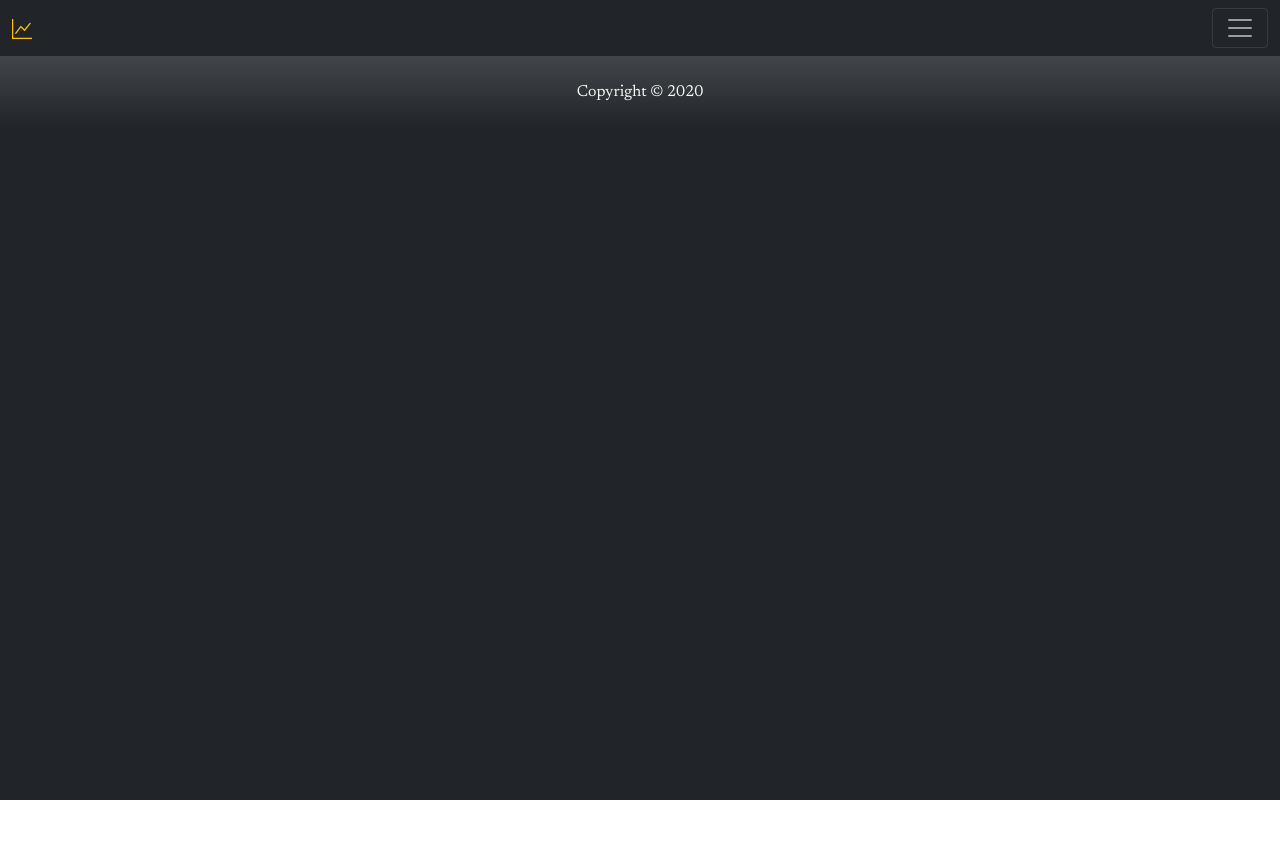
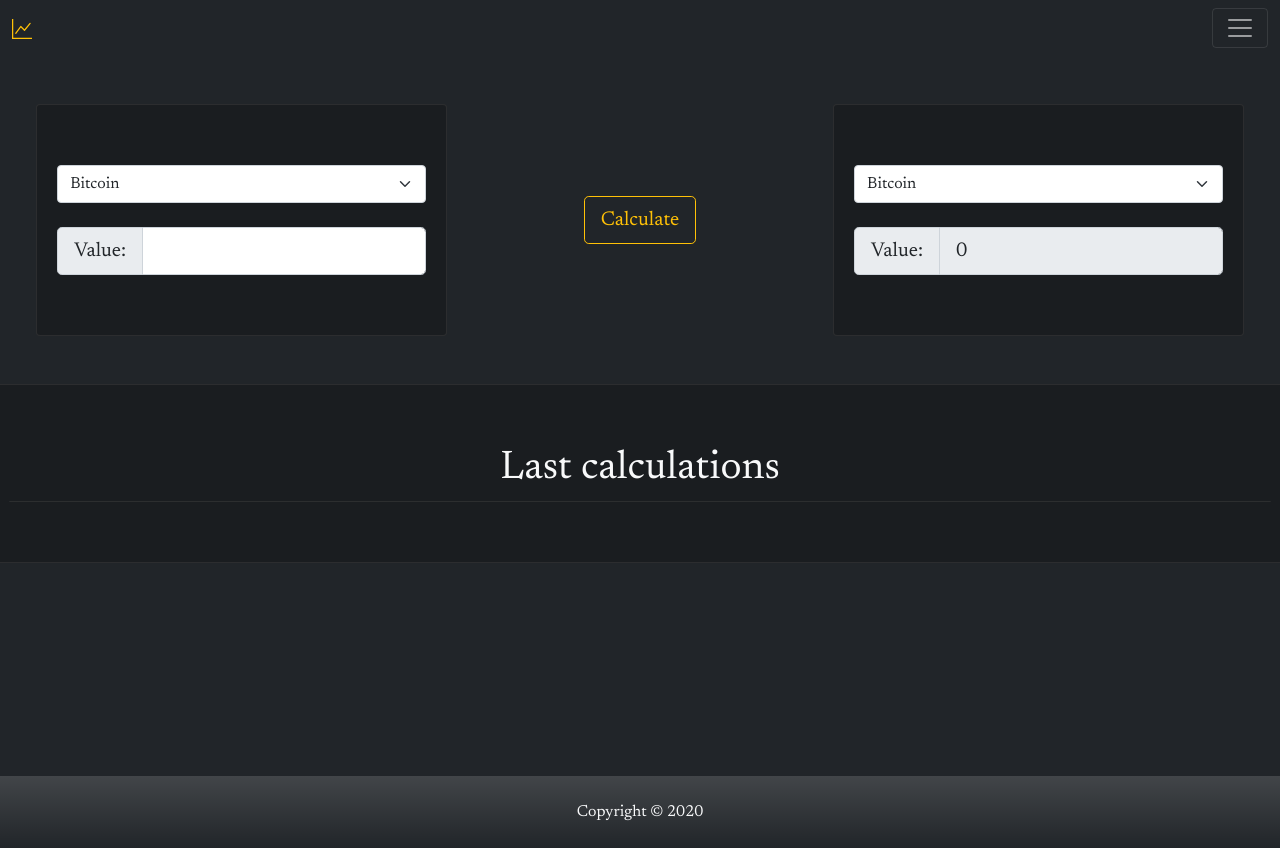
Before and after one commit to MietoProgramming/cryptoexchange, a React (Create React App) app: page /calculator in a window 1280 px wide. Before the commit the page ends 800 px from the top, so only its background shows below. Built offline with nearby package versions, Linux system fonts and the light colour scheme.

Commit message:
calculator view

```diff
--- a/src/components/calculator/Calculator.jsx
+++ b/src/components/calculator/Calculator.jsx
@@ -1,5 +1,168 @@
-import React from "react";
+import React, { useEffect, useState } from "react";
+import "../../styles/calculator.css";
 
 export const Calculator = () => {
-  return <div></div>;
+  const [currency, setCurrency] = useState([]); //TODO: implement redux and delete all data repeats
+  const [topTenHighestValueCurrencies, setTopHighestValueCurrencies] = useState(
+    []
+  );
+  const [inputCurrencyValue, setInputCurrencyValue] = useState(0);
+  const [currentCurrenciesValues, setCurrentCurrenciesValues] = useState({
+    firstValue: {},
+    secondValue: {},
+  });
+  const [resultCurrencyValue, setResultCurrencyValue] = useState(0);
+  const [lastCalculations, setLastCalculations] = useState([]);
+
+  const getData = async () => {
+    let curr;
+    await fetch("../../currencyData.json", {
+      headers: {
+        "Content-Type": "application/json",
+        Accept: "application/json",
+      },
+    })
+      .then((res) => res.json())
+      .then((res) => {
+        console.log(res.Markets);
+        curr = res.Markets;
+      });
+
+    await setTopHighestValueCurrencies(
+      curr.sort((a, b) => b.Volume_24h - a.Volume_24h).slice(0, 10)
+    );
+
+    await setCurrentCurrenciesValues({
+      firstValue: topTenHighestValueCurrencies[0],
+      secondValue: topTenHighestValueCurrencies[0],
+    });
+
+    return curr;
+  };
+
+  const exchangeCurrencies = () => {
+    const res =
+      Math.floor(
+        ((currentCurrenciesValues.firstValue.Price_usd * inputCurrencyValue) /
+          currentCurrenciesValues.secondValue.Price_usd) *
+          100
+      ) / 100;
+    console.log(res);
+    setResultCurrencyValue(res);
+    setLastCalculations((lastCalc) => [
+      ...lastCalc,
+      {
+        firstName: currentCurrenciesValues.firstValue.Name,
+        secondName: currentCurrenciesValues.secondValue.Name,
+        firstValue: inputCurrencyValue,
+        secondValue: res,
+      },
+    ]);
+  };
+
+  useEffect(() => {
+    const getDataAsync = async () => {
+      await setCurrency(getData());
+    };
+    getDataAsync();
+  }, []);
+
+  return (
+    <div className="col h-90vh">
+      <div className="row justify-content-around">
+        <div className="col-sm-12 col-md-4">
+          <div className="card my-5">
+            <select
+              className="form-select mb-4"
+              onChange={(s) =>
+                setCurrentCurrenciesValues({
+                  secondValue: currentCurrenciesValues.secondValue,
+                  firstValue: topTenHighestValueCurrencies.filter(
+                    (e) => e.Name == s.target.value
+                  )[0],
+                })
+              }
+            >
+              {topTenHighestValueCurrencies.map((e, index) => {
+                return (
+                  <option key={index} value={e.Name}>
+                    {e.Name}
+                  </option>
+                );
+              })}
+            </select>
+            <div className="input-group input-group-lg">
+              <span className="input-group-text">Value:</span>
+              <input
+                type="number"
+                className="form-control"
+                onChange={(e) => setInputCurrencyValue(e.target.value)}
+              />
+            </div>
+          </div>
+        </div>
+        <div className="col-md-2 text-center my-auto">
+          <div
+            className="btn btn-outline-warning btn-lg"
+            onClick={() => exchangeCurrencies()}
+          >
+            Calculate
+          </div>
+        </div>
+
+        <div className="col col-sm-12 col-md-4">
+          <div className="card my-5">
+            <select
+              className="form-select mb-4"
+              onChange={(s) =>
+                setCurrentCurrenciesValues({
+                  firstValue: currentCurrenciesValues.firstValue,
+                  secondValue: topTenHighestValueCurrencies.filter(
+                    (e) => e.Name == s.target.value
+                  )[0],
+                })
+              }
+            >
+              {topTenHighestValueCurrencies.map((e, index) => {
+                return (
+                  <option key={index} value={e.Name}>
+                    {e.Name}
+                  </option>
+                );
+              })}
+            </select>
+            <div className="input-group input-group-lg">
+              <span className="input-group-text">Value:</span>
+              <input
+                type="text"
+                className="form-control"
+                value={resultCurrencyValue}
+                disabled="disabled"
+              />
+            </div>
+          </div>
+        </div>
+      </div>
+      <div className="row">
+        <div className="card">
+          <div className="text-center text-light">
+            <h1>Last calculations</h1>
+          </div>
+          <div className="list-group list-group-flush text-warning">
+            {lastCalculations.map((e, index) => {
+              return (
+                <li
+                  key={index}
+                  className="list-group-item bg-transparent text-center"
+                >
+                  {e.firstName} {"=>"} {e.secondName} : <br /> {e.firstValue}{" "}
+                  {"=>"} {e.secondValue}
+                </li>
+              );
+            })}
+          </div>
+        </div>
+      </div>
+    </div>
+  );
 };
--- a/src/components/top/Top.jsx
+++ b/src/components/top/Top.jsx
@@ -41,8 +41,11 @@
     return curr;
   };
 
-  useEffect(async () => {
-    await setCurrency(getData());
+  useEffect(() => {
+    const getDataAsync = async () => {
+      await setCurrency(getData());
+    };
+    getDataAsync();
     // console.log(currency.Markets[0].Name);
     // const coins = await getData();
     // console.log(coins.Markets[0].Name); // TODO: example of using data
--- /dev/null
+++ b/src/styles/calculator.css
@@ -0,0 +1,13 @@
+.h-90vh {
+  min-height: 90vh;
+}
+
+.card {
+  padding: 60px 20px;
+  background-color: rgba(0, 0, 0, 0.2);
+  border-color: rgba(58, 58, 58, 0.6);
+}
+
+.bg-transparent {
+  background-color: rgba(0, 0, 0, 0);
+}
```
